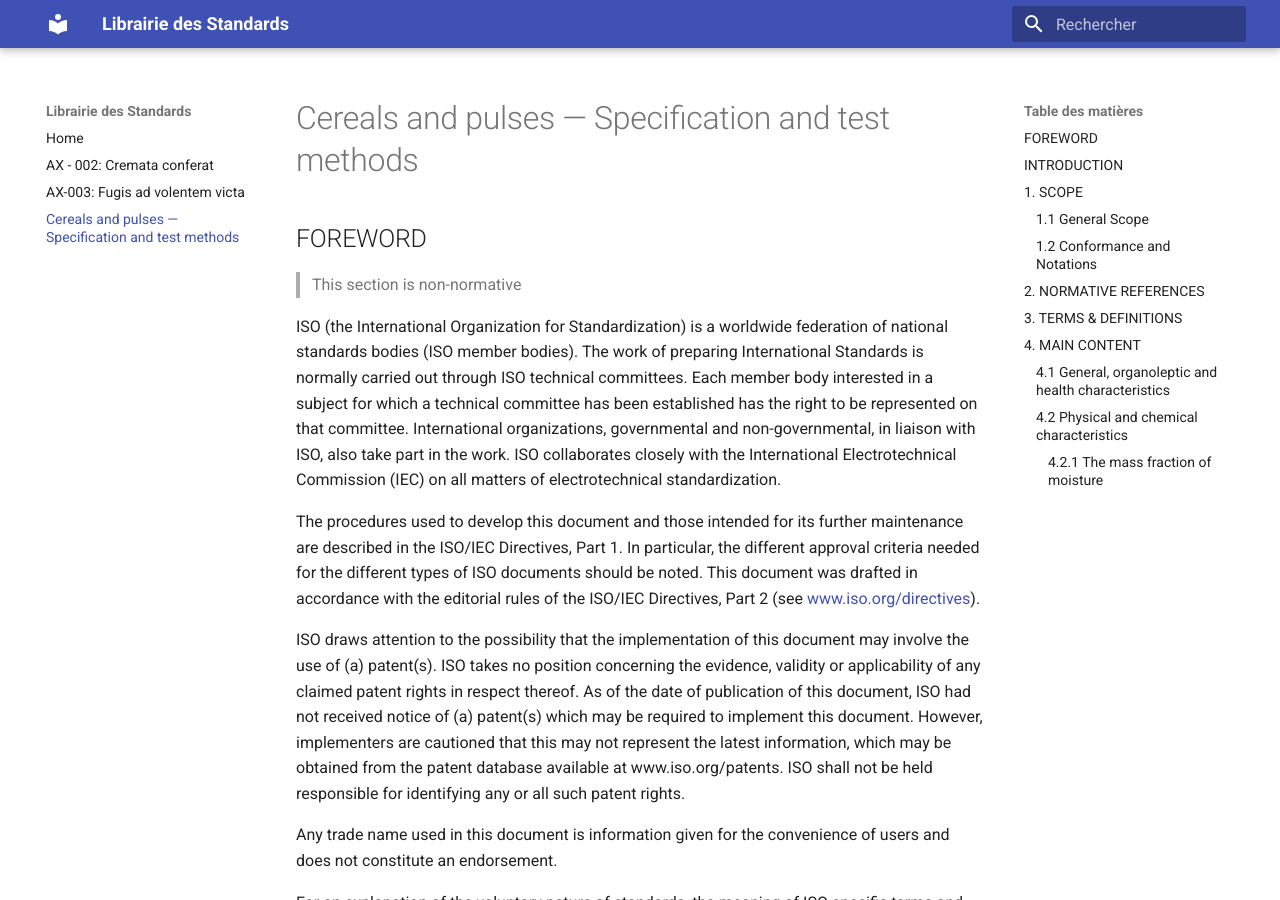
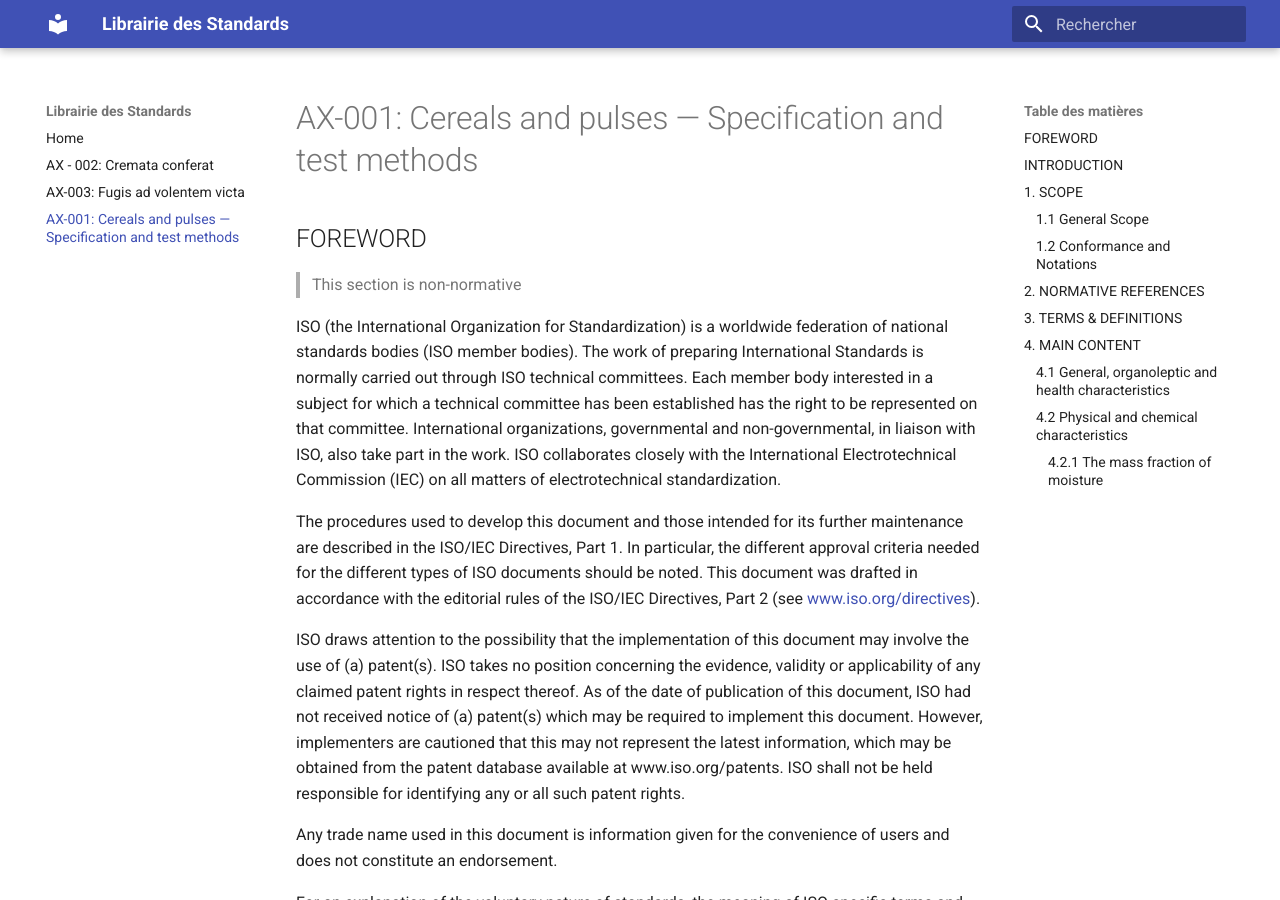
Before and after one commit to Shibukawa310/Test-Lorem-Ipsum, an MkDocs documentation site: the page built from docs/Test Standard Rice.md, in a window 1280 px wide and 900 px high. Built offline with MkDocs 1.6.1 and Material for MkDocs 9.7.7, drawn with Linux system fonts in a browser that asks for light colours.

Commit message:
Update document title to AX-001

```diff
--- a/docs/Test Standard Rice.md
+++ b/docs/Test Standard Rice.md
@@ -1,4 +1,4 @@
-# Cereals and pulses — Specification and test methods
+# AX-001:  Cereals and pulses — Specification and test methods
 
 ## FOREWORD
 >This section is non-normative
```
